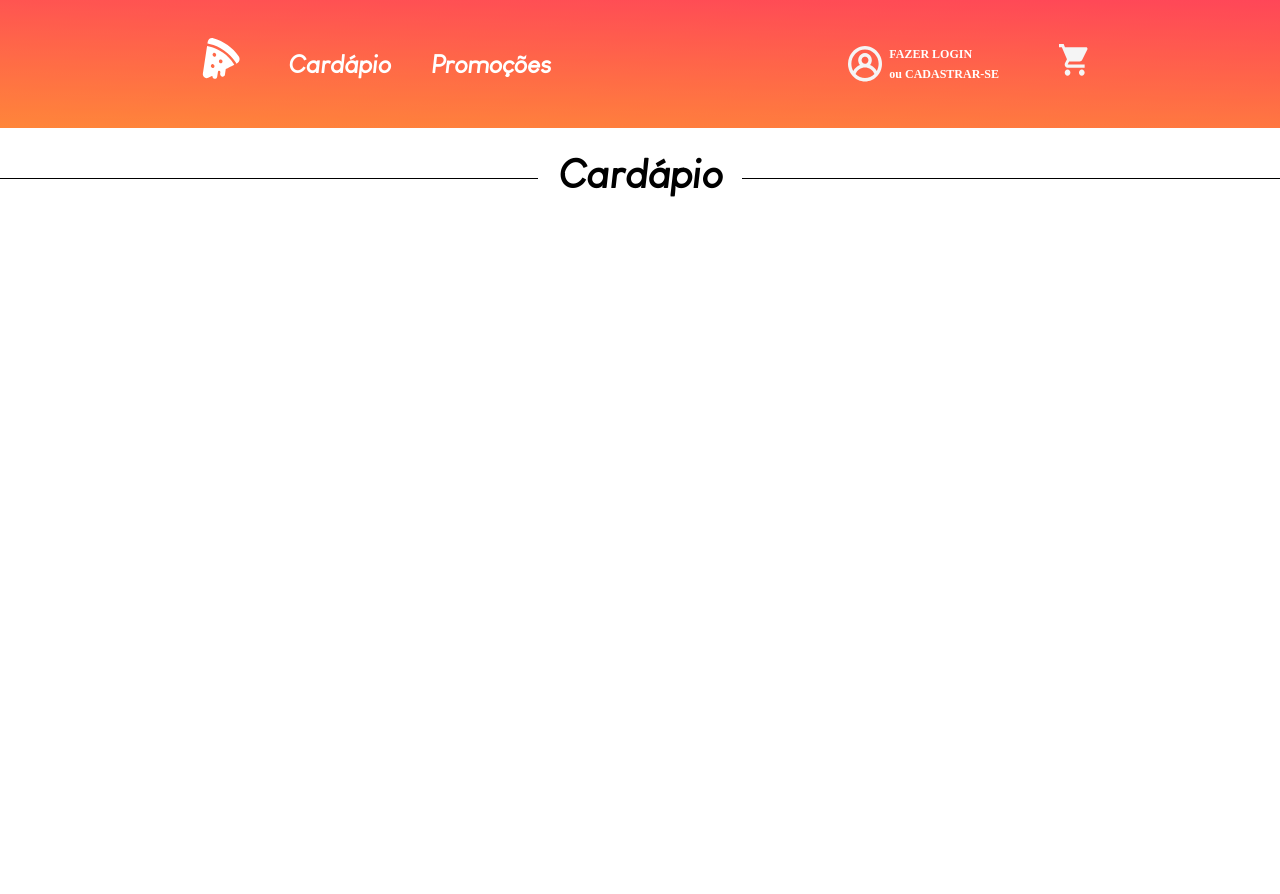
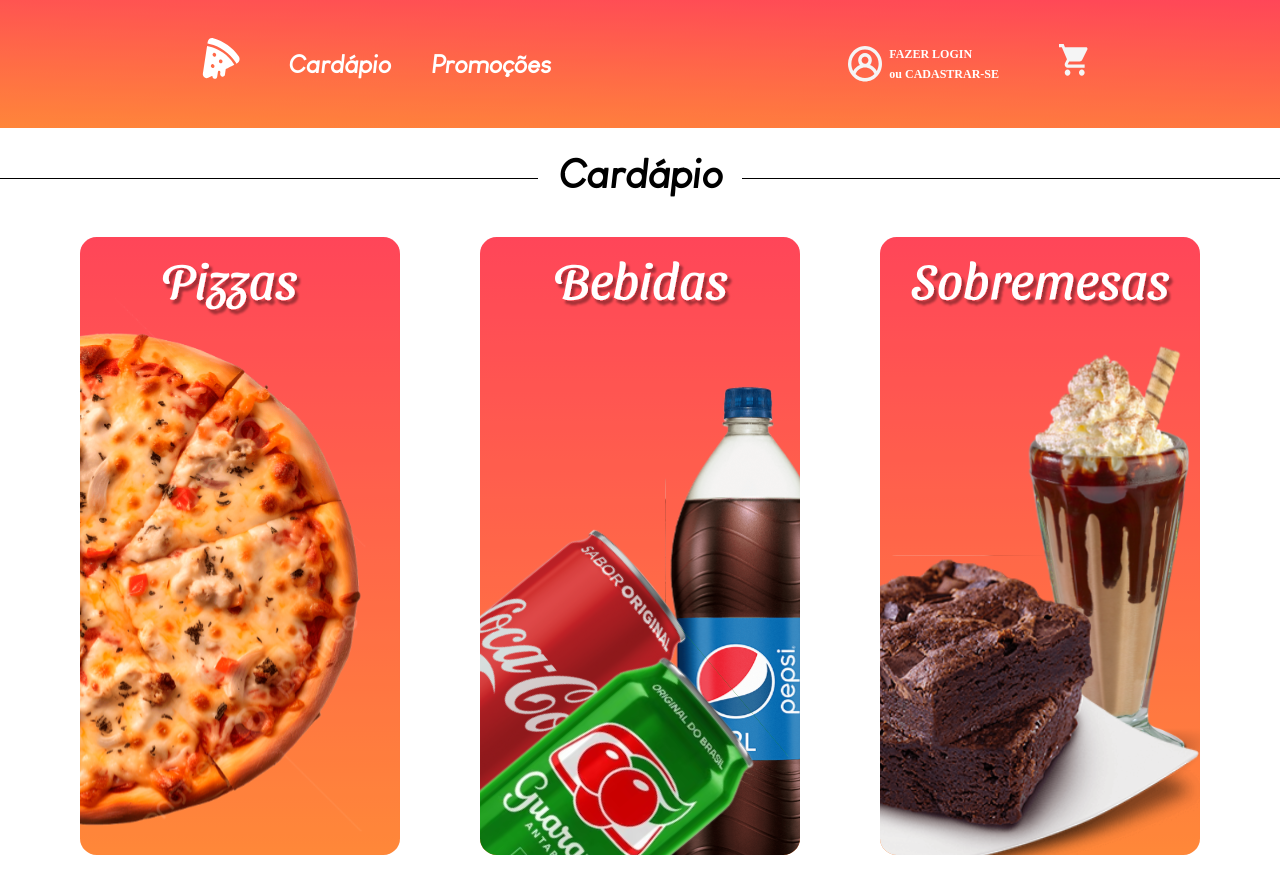
Before and after one commit to KauanSoaress/Projeto-Final-S3-Front, a React (Vite) app: page /menu in a window 1280 px wide. Shown: the top 894 px of the page. Before the commit the page ends 800 px from the top, so only its background shows below. Built offline with nearby package versions, Linux system fonts and the light colour scheme; a web font is replaced by a local one.

Commit message:
alteração do cardápio e promoções

```diff
--- a/src/pages/menu/index.tsx
+++ b/src/pages/menu/index.tsx
@@ -1,4 +1,5 @@
 import NavBar from '../../components/NavBar'
+import { PromotionCard } from '../../components/PromotionCard.tsx'
 import { PageTitle } from '../../components/PageTitle.tsx'
 
 export default function Home () {
@@ -6,6 +7,11 @@ export default function Home () {
     <>
       <NavBar />
       <PageTitle>Cardápio</PageTitle>
+      <div className="cards">
+        <PromotionCard img="pizzas.svg"/>
+        <PromotionCard img="bebidas.svg"/>
+        <PromotionCard img="sobremesas.svg"/>
+      </div>
     </>
   )
 }
--- a/src/pages/promotion/index.tsx
+++ b/src/pages/promotion/index.tsx
@@ -1,5 +1,4 @@
 import NavBar from '../../components/NavBar.tsx'
-import { PromotionCard } from '../../components/PromotionCard.tsx'
 import { PageTitle } from '../../components/PageTitle.tsx'
 import '../../styles/Promotion.css'
 
@@ -8,11 +7,6 @@ export default function Home () {
     <>
       <NavBar />
       <PageTitle>Promoções</PageTitle>
-      <div className="cards">
-        <PromotionCard img="pizzas.svg"/>
-        <PromotionCard img="bebidas.svg"/>
-        <PromotionCard img="sobremesas.svg"/>
-      </div>
     </>
   )
 }
```
